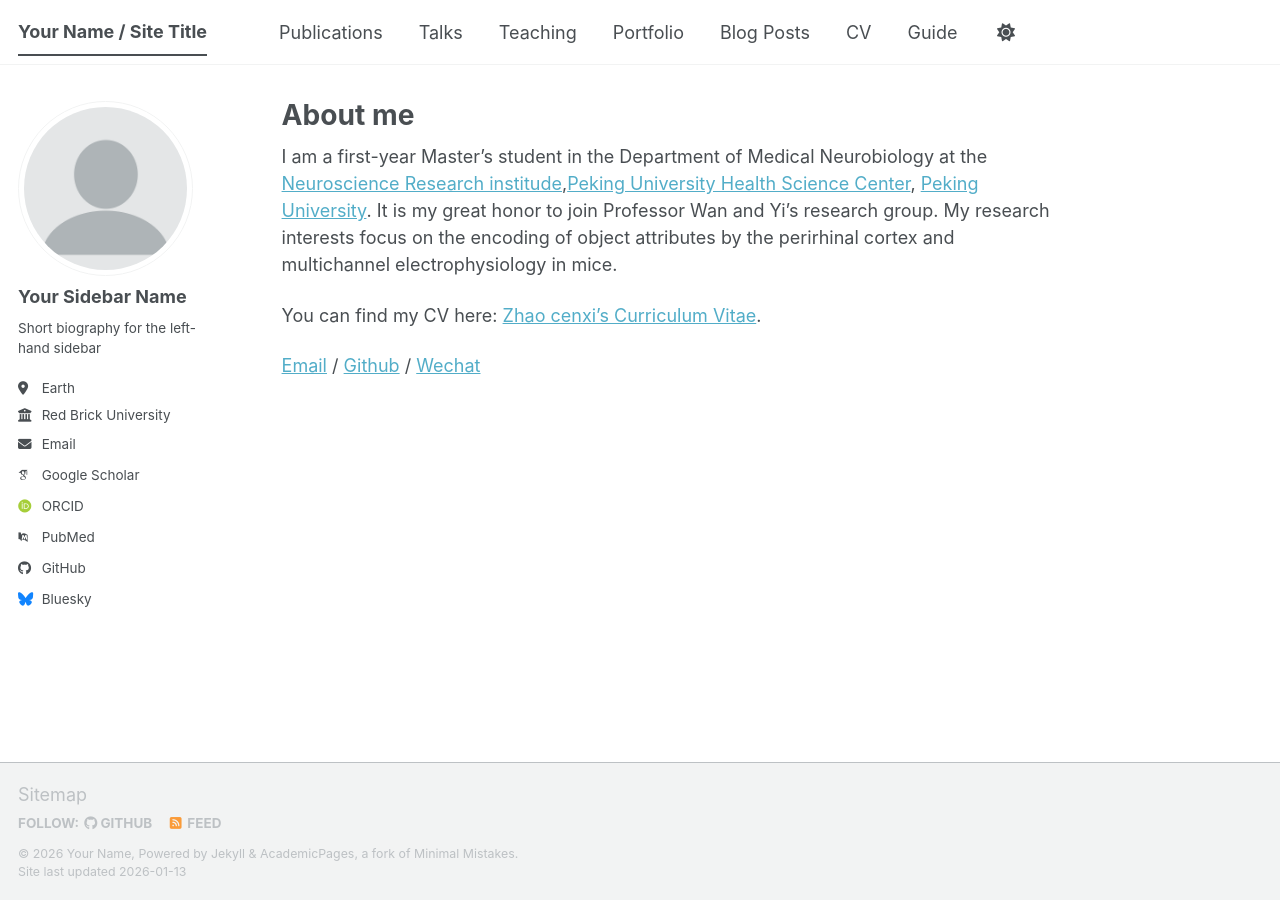
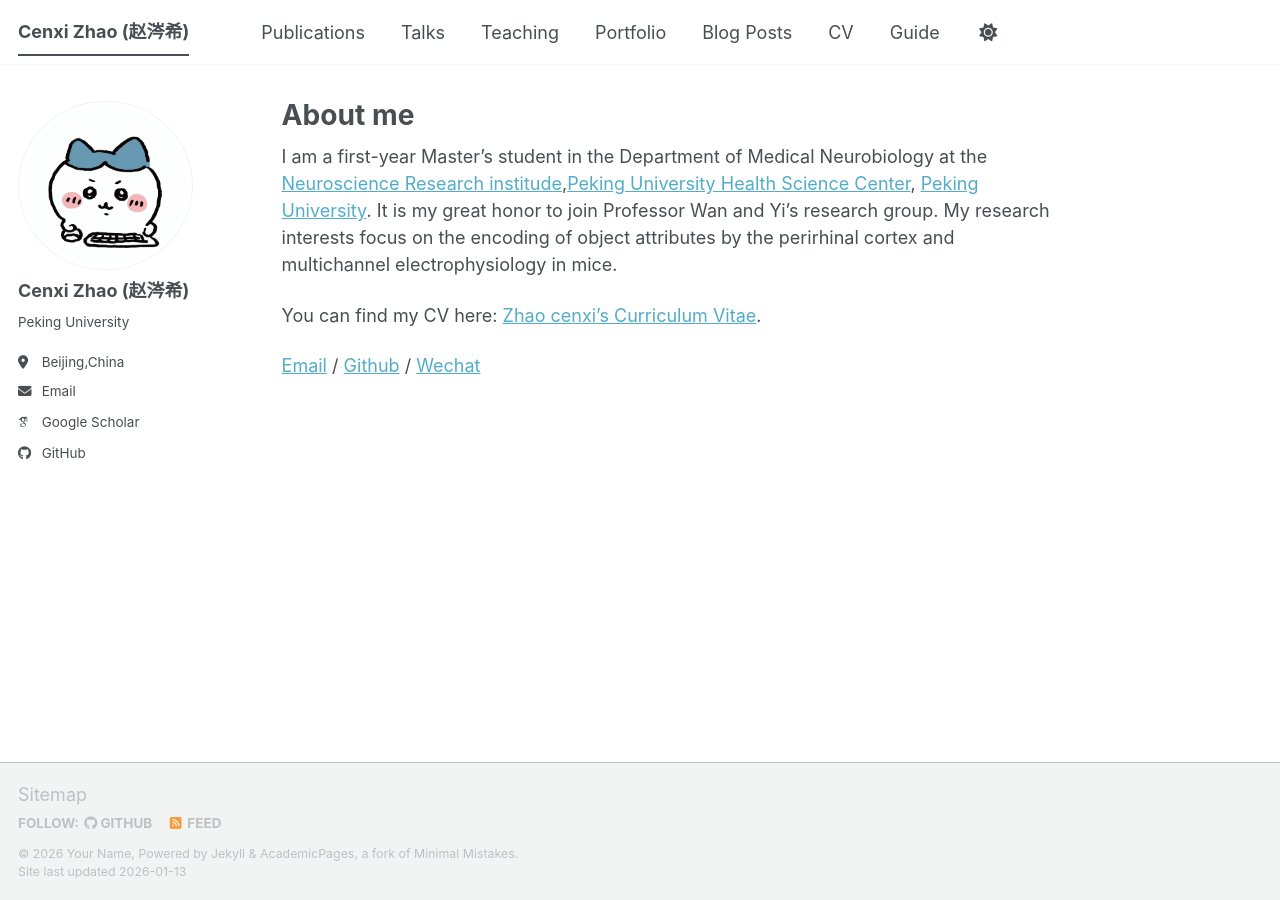
Before and after one commit to zcx277/zcx277.github.io, a Jekyll site: the page built from _pages/about.md, in a window 1280 px wide. Built offline with Jekyll 4.4.1, drawn with Linux system fonts in a browser that asks for light colours; some web fonts are replaced; a script bundle is joined from its source files by our own code; library files that are not in the unit come from our copies.

Commit message:
Update _config.yml

```diff
--- a/_config.yml
+++ b/_config.yml
@@ -9,26 +9,26 @@
 # Basic Site Settings
 locale                   : "en-US"
 site_theme               : "default" # The available themes options are "default", "air", "sunrise", "mint", "dirt" and "contrast"
-title                    : "Your Name / Site Title"
+title                    : "Cenxi Zhao (赵涔希)"
 title_separator          : "-"
 name                     : &name "Your Name"
 description              : &description "Your Name's academic portfolio"   # Update this with a general description of your site, this is the default if not overridden by a page
-url                      : https://academicpages.github.io # The base hostname & protocol for your site e.g. "https://[your GitHub username].github.io",
+url                      : https://zcx277.github.io # The base hostname & protocol for your site e.g. "https://[your GitHub username].github.io",
                                                            # or if you already have some other page hosted on Github then use "https://[your GitHub username].github.io/[Your Repo Name]"
 baseurl                  : "" # the subpath of your site, e.g. "/blog"
-repository               : "academicpages/academicpages.github.io"
+repository               : "zcx277/zcx277.github.io"
 
 # Site Author - The following control what appear as part of the author content on the side bar.
 #               If a field is blank the icon and link will not appear, otherwise it will be shown.
 #               Additional customization can be done by editing /_includes/author-profile.html
 author:
   # Biographic information
-  avatar           : "profile.png"
-  name             : "Your Sidebar Name"
+  avatar           : "../images/zcx.png"
+  name             : "Cenxi Zhao (赵涔希)"
   pronouns         : # example: "she/her"
-  bio              : "Short biography for the left-hand sidebar"
-  location         : "Earth"
-  employer         : "Red Brick University"
+  bio              : "Peking University"
+  location         : "Beijing,China"
+  employer         :
   uri              : # URL
   email            : "none@example.org"
 
@@ -38,10 +38,10 @@
   googlescholar    : "https://scholar.google.com/citations?user=PS_CX0AAAAAJ"
   inspire-hep      : # URL
   impactstory      : # URL
-  orcid            : "https://orcid.org/yourorcidurl"
+  orcid            : #"https://orcid.org/yourorcidurl"
   semantic         : # URL
   ssrn             : # URL
-  pubmed           : "https://www.ncbi.nlm.nih.gov/pubmed/?term=john+snow"
+  pubmed           : #"https://www.ncbi.nlm.nih.gov/pubmed/?term=john+snow"
   researchgate     : # URL
   scopus           : # URL
   zotero           : # URL
@@ -51,13 +51,13 @@
   bitbucket        : # Username - Update with your username on the site
   codepen          : # Username
   dribbble         : # Username
-  github           : "academicpages"
+  github           : "https://github.com/zcx277"
   kaggle           : # Username
   stackoverflow    : # User number or user number and name (i.e., use "1" or "1/jeff-atwood")
 
   # Social media
   artstation       : # Username
-  bluesky          : "bsky.app" # Replace this with you Bluesky username
+  bluesky          : #"bsky.app" # Replace this with you Bluesky username
   facebook         : # Username
   flickr           : # Username
   foursquare       : # Username
```
